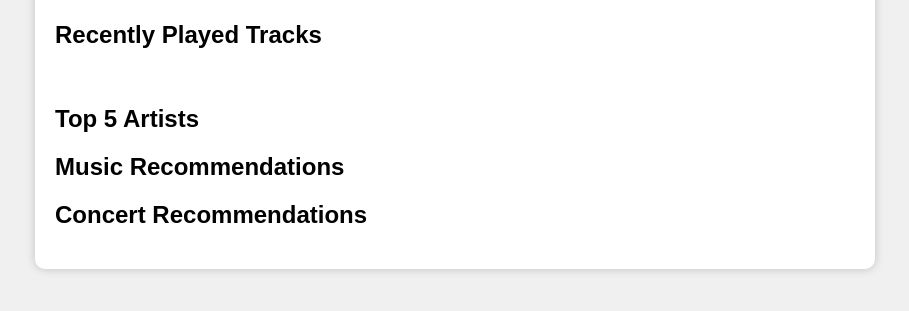
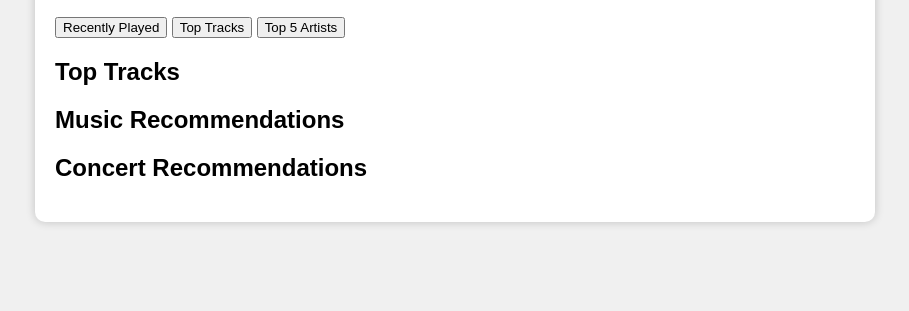
Before and after one commit to GitZol/Tuneify, a Django app: template templates/spotify/profile.html in a window 1280 px wide. Shown: the part 173-484 px from the top of the page, without its empty margins (185-1094 px from the left). Run offline with Django 3.2, Linux system fonts and the light colour scheme; the template is opened without the code that fills it, so the values that code supplies are empty.

Commit message:
day5 good so far

```diff
--- a/templates/spotify/profile.html
+++ b/templates/spotify/profile.html
@@ -9,11 +9,16 @@
     <h1>Welcome to Your Spotify Profile</h1>
     <div class="container">
         <p>Hello, {{ display_name }}!</p>
-
+        <div class="section-buttons">
+            <button id="recently-played-button">Recently Played</button>
+            <button id="top-tracks-button">Top Tracks</button>
+            <button id="top-artists-button">Top 5 Artists</button>
+        </div>
+        <div class="section" id="recently-played-list">
         <h2>Recently Played Tracks</h2>
         <div class="song-list-container">
             <div class="scrollable-list">
-                <ul class="track-list" id="recently-played-list">
+                <ul class="track-list">
                     {% for track in recently_played_tracks %}
                         <li>
                             <strong>{{ track.track.name }}</strong> by {{ track.track.artists.0.name }}
@@ -22,14 +27,28 @@
                 </ul>
             </div>
         </div>
+        </div>
+        <!-- Add a section to display top tracks -->
+        <div class="section" id="top-tracks-section">
+        <h2>Top Tracks</h2>
+        <ul class="track-list" id="top-tracks-section">
+            {% for track in top_tracks %}
+                <li>
+                    <strong>{{ track.name }}</strong> by {{ track.artists.0.name }}
+                </li>
+            {% endfor %}
+        </ul>
+        </div>
+        <div class="section" id="top-artists-section">
         <h2>Top 5 Artists</h2>
-        <ul class="track-list">
+        <ul class="track-list" id="top-artists-section">
             {% for artist in top_artists %}
                 <li>
                     <strong>{{ artist.name }}</strong>
                 </li>
             {% endfor %}
         </ul>
+        </div>
         <h2>Music Recommendations</h2>
         <ul class="recommendations-list">
             {% for track in recommended_tracks %}
@@ -70,6 +89,39 @@
             songListContainer.addEventListener('mouseenter', enableSmoothScroll);
             songListContainer.addEventListener('mouseleave', disableSmoothScroll);
         }
+
+        // Function to toggle section visibility
+        function toggleSection(sectionId) {
+            const sections = document.querySelectorAll('.section');
+            sections.forEach(section => {
+                section.style.display = 'none';  // Hide all sections
+            });
+
+            const selectedSection = document.getElementById(sectionId);
+            if (selectedSection) {
+                selectedSection.style.display = 'block';  // Show the selected section
+            }
+        }
+
+        // Add event listeners for section buttons
+        const recentlyPlayedButton = document.getElementById('recently-played-button');
+        const topTracksButton = document.getElementById('top-tracks-button');
+        const topArtistsButton = document.getElementById('top-artists-button');
+
+        recentlyPlayedButton.addEventListener('click', () => {
+            toggleSection('recently-played-list');
+        });
+
+        topTracksButton.addEventListener('click', () => {
+            toggleSection('top-tracks-section');
+        });
+
+        topArtistsButton.addEventListener('click', () => {
+            toggleSection('top-artists-section');
+        });
+
+        // Initially show the "Top Tracks" section
+        toggleSection('top-tracks-section');
     </script>
 
 </body>
--- a/tuneify/views.py
+++ b/tuneify/views.py
@@ -49,7 +49,7 @@ def spotify_profile(request):
 
         # seed_tracks = [track['track']['uri'] for track in recently_played_tracks.get('items', [])]
 
-        # recommended_tracks = get_music_recommendations(sp, seed_tracks, limit=10)
+        top_tracks = sp.current_user_top_tracks(limit=10)
 
         artist_names = [artist['name'] for artist in top_artists['items']]
         concert_recommendations = get_concert_recommendations(artist_names)
@@ -71,6 +71,7 @@ def spotify_profile(request):
             'top_artists': top_artists['items'],
             # 'recommended_tracks': recommended_tracks,
             'concert_recommendations': concert_recommendations,
+            'top_tracks': top_tracks['items'],
         }
 
     except SpotifyException as e:
```
Also changed, not shown: db.sqlite3.
